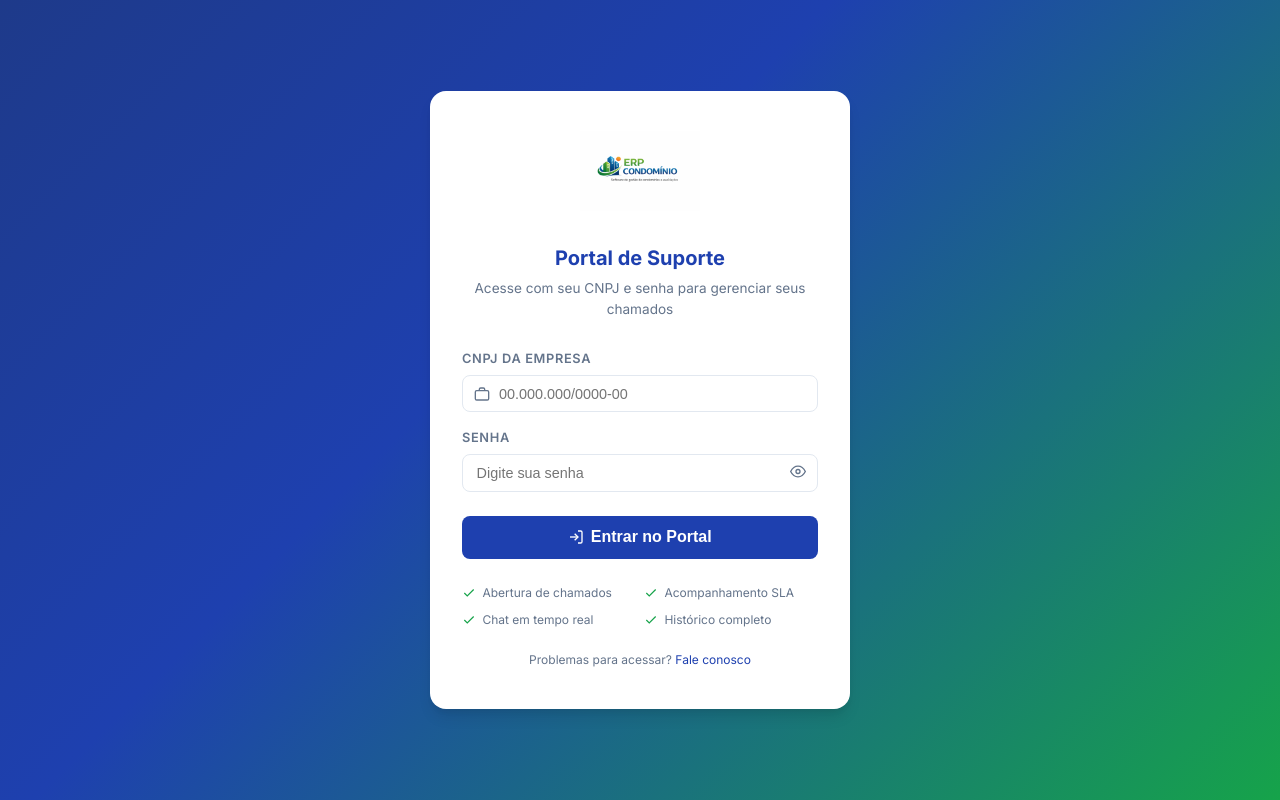
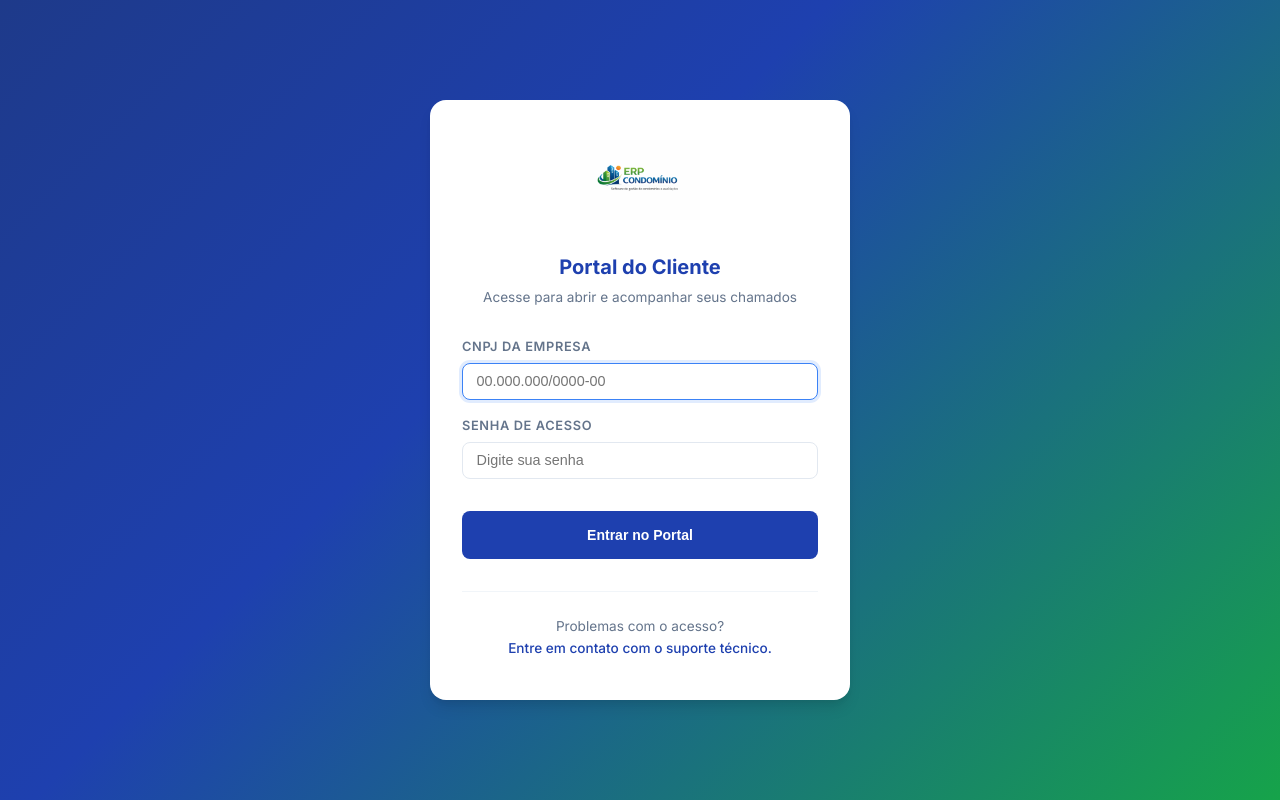
Before and after one commit to ASOARESBH/erpcondominios, a PHP site: page / in a window 1280 px wide. Run offline with PHP 8.4, Linux system fonts and the light colour scheme.

Commit message:
fix: Auditoria Sênior - Correção definitiva de CRUD, Login e implementação de Logs de depuração

```diff
--- a/index.php
+++ b/index.php
@@ -1,41 +1,81 @@
 <?php
+/**
+ * ERP Condomínio – Portal do Cliente (Login)
+ * Auditoria Sênior: Correção de Autenticação e Implementação de Logs
+ */
 require_once 'includes/config.php';
 
-// Redirecionar se já logado
-if (isClientLoggedIn()) {
+// Redirecionar se já estiver logado
+if (isset($_SESSION['cliente_id'])) {
     header('Location: painel.php');
     exit;
 }
 
 $error = '';
 
+/**
+ * Função de log sênior para rastrear falhas de login
+ */
+function auth_log($message) {
+    $log_file = __DIR__ . '/auth_error.log';
+    $timestamp = date('Y-m-d H:i:s');
+    $ip = $_SERVER['REMOTE_ADDR'] ?? '0.0.0.0';
+    $log_entry = "[$timestamp] [IP: $ip] $message" . PHP_EOL;
+    file_put_contents($log_file, $log_entry, FILE_APPEND);
+}
+
+// Processar Login
 if ($_SERVER['REQUEST_METHOD'] === 'POST') {
-    $cnpj  = preg_replace('/\D/', '', trim($_POST['cnpj'] ?? ''));
-    $senha = trim($_POST['senha'] ?? '');
+    $cnpj_input = $_POST['cnpj'] ?? '';
+    $cnpj_raw   = preg_replace('/\D/', '', $cnpj_input);
+    $cnpj       = formatCNPJ($cnpj_raw);
+    $senha      = $_POST['senha'] ?? '';
 
-    if (empty($cnpj) || empty($senha)) {
-        $error = 'Por favor, preencha o CNPJ e a senha.';
+    auth_log("Tentativa de login: CNPJ: $cnpj (Raw: $cnpj_raw)");
+
+    if (empty($cnpj_raw) || empty($senha)) {
+        $error = 'Por favor, informe o CNPJ e a senha.';
+        auth_log("ERRO: Campos vazios.");
     } else {
         try {
-            $db   = getDB();
-            $stmt = $db->prepare('SELECT * FROM clientes WHERE cnpj = ? AND ativo = 1 LIMIT 1');
-            // Aceita CNPJ com ou sem formatação
-            $cnpjFormatado = formatCNPJ($cnpj);
-            $stmt->execute([$cnpjFormatado]);
-            $client = $stmt->fetch();
+            $db = getDB();
 
-            if ($client && password_verify($senha, $client['senha'])) {
-                $_SESSION['client_id']    = $client['id'];
-                $_SESSION['client_name']  = $client['razao_social'];
-                $_SESSION['client_cnpj']  = $client['cnpj'];
-                $_SESSION['client_email'] = $client['email'];
-                header('Location: painel.php');
-                exit;
+            // Buscar cliente (verificando se está ativo)
+            $stmt = $db->prepare('SELECT * FROM clientes WHERE cnpj = ?');
+            $stmt->execute([$cnpj]);
+            $cliente = $stmt->fetch();
+
+            if ($cliente) {
+                auth_log("Cliente encontrado: ID " . $cliente['id'] . " | Ativo: " . $cliente['ativo']);
+
+                if (!$cliente['ativo']) {
+                    $error = 'Sua conta está inativa. Entre em contato com o suporte.';
+                    auth_log("ERRO: Conta inativa para ID " . $cliente['id']);
+                }
+                // Verificar senha usando password_verify
+                elseif (password_verify($senha, $cliente['senha'])) {
+                    // Login Sucesso
+                    $_SESSION['cliente_id']    = $cliente['id'];
+                    $_SESSION['cliente_nome']  = $cliente['razao_social'];
+                    $_SESSION['cliente_cnpj']  = $cliente['cnpj'];
+                    $_SESSION['cliente_email'] = $cliente['email'];
+
+                    auth_log("SUCESSO: Login realizado para ID " . $cliente['id']);
+
+                    header('Location: painel.php');
+                    exit;
+                } else {
+                    $error = 'CNPJ ou senha incorretos.';
+                    auth_log("ERRO: Senha incorreta para ID " . $cliente['id']);
+                    // Log técnico: O hash no banco é: substr($cliente['senha'], 0, 10)...
+                }
             } else {
-                $error = 'CNPJ ou senha incorretos. Verifique seus dados e tente novamente.';
+                $error = 'CNPJ ou senha incorretos.';
+                auth_log("ERRO: CNPJ não encontrado no banco: $cnpj");
             }
-        } catch (Exception $e) {
-            $error = 'Erro de conexão com o banco de dados. Tente novamente em instantes.';
+        } catch (PDOException $e) {
+            $error = 'Erro técnico no servidor. Tente novamente mais tarde.';
+            auth_log("EXCEÇÃO PDO: " . $e->getMessage());
         }
     }
 }
@@ -45,136 +85,47 @@ if ($_SERVER['REQUEST_METHOD'] === 'POST') {
 <head>
   <meta charset="UTF-8">
   <meta name="viewport" content="width=device-width, initial-scale=1.0">
-  <title>Portal de Suporte – ERP Condomínio</title>
+  <title>Login – ERP Condomínio</title>
   <link rel="preconnect" href="https://fonts.googleapis.com">
   <link href="https://fonts.googleapis.com/css2?family=Inter:wght@400;500;600;700;800&display=swap" rel="stylesheet">
   <link rel="stylesheet" href="assets/style.css">
-  <style>
-    .login-features {
-      display: grid;
-      grid-template-columns: 1fr 1fr;
-      gap: .5rem;
-      margin-top: 1.5rem;
-    }
-    .login-feature {
-      display: flex;
-      align-items: center;
-      gap: .4rem;
-      font-size: .75rem;
-      color: var(--text-muted);
-    }
-    .login-feature svg { color: var(--secondary); flex-shrink: 0; }
-    .cnpj-input-wrap { position: relative; }
-    .cnpj-input-wrap svg {
-      position: absolute;
-      left: .75rem;
-      top: 50%;
-      transform: translateY(-50%);
-      color: var(--text-muted);
-    }
-    .cnpj-input-wrap .form-control { padding-left: 2.25rem; }
-    .pass-toggle {
-      position: absolute;
-      right: .75rem;
-      top: 50%;
-      transform: translateY(-50%);
-      background: none;
-      border: none;
-      cursor: pointer;
-      color: var(--text-muted);
-    }
-    .pass-wrap { position: relative; }
-    .pass-wrap .form-control { padding-right: 2.5rem; }
-    .demo-box {
-      background: #eff6ff;
-      border: 1px solid #bfdbfe;
-      border-radius: var(--radius);
-      padding: .75rem 1rem;
-      margin-top: 1rem;
-      font-size: .78rem;
-      color: #1e40af;
-    }
-    .demo-box strong { display: block; margin-bottom: .25rem; }
-  </style>
 </head>
-<body>
+<body class="login-body">
 <div class="login-page">
   <div class="login-card">
     <div class="login-logo">
       <img src="assets/logo.png" alt="ERP Condomínio">
     </div>
-    <div class="login-title">Portal de Suporte</div>
-    <div class="login-subtitle">Acesse com seu CNPJ e senha para gerenciar seus chamados</div>
+    <div class="login-title">Portal do Cliente</div>
+    <div class="login-subtitle">Acesse para abrir e acompanhar seus chamados</div>
 
     <?php if ($error): ?>
-    <div class="alert alert-danger"><?= sanitize($error) ?></div>
+      <div class="alert alert-danger" style="margin-top:1rem; border-left:4px solid #dc2626">
+        <?= sanitize($error) ?>
+      </div>
     <?php endif; ?>
 
-    <form method="POST" action="">
+    <form method="POST" action="index.php" style="margin-top:1.5rem">
       <div class="form-group">
-        <label class="form-label" for="cnpj">CNPJ da Empresa</label>
-        <div class="cnpj-input-wrap">
-          <svg width="16" height="16" fill="none" stroke="currentColor" stroke-width="2" viewBox="0 0 24 24">
-            <rect x="2" y="7" width="20" height="14" rx="2"/><path d="M16 7V5a2 2 0 0 0-2-2h-4a2 2 0 0 0-2 2v2"/>
-          </svg>
-          <input type="text" id="cnpj" name="cnpj" class="form-control" placeholder="00.000.000/0000-00"
-                 maxlength="18" autocomplete="username" required
-                 value="<?= sanitize($_POST['cnpj'] ?? '') ?>" oninput="maskCNPJ(this)">
-        </div>
+        <label class="form-label">CNPJ da Empresa</label>
+        <input type="text" name="cnpj" class="form-control" placeholder="00.000.000/0000-00"
+               required maxlength="18" oninput="maskCNPJ(this)" autofocus
+               value="<?= sanitize($_POST['cnpj'] ?? '') ?>">
       </div>
-
       <div class="form-group">
-        <label class="form-label" for="senha">Senha</label>
-        <div class="pass-wrap">
-          <input type="password" id="senha" name="senha" class="form-control"
-                 placeholder="Digite sua senha" autocomplete="current-password" required>
-          <button type="button" class="pass-toggle" onclick="togglePass()">
-            <svg id="eye-icon" width="16" height="16" fill="none" stroke="currentColor" stroke-width="2" viewBox="0 0 24 24">
-              <path d="M1 12s4-8 11-8 11 8 11 8-4 8-11 8-11-8-11-8z"/><circle cx="12" cy="12" r="3"/>
-            </svg>
-          </button>
-        </div>
+        <label class="form-label">Senha de Acesso</label>
+        <input type="password" name="senha" class="form-control" placeholder="Digite sua senha" required>
       </div>
-
-      <button type="submit" class="btn btn-primary btn-block btn-lg" style="margin-top:.5rem">
-        <svg width="16" height="16" fill="none" stroke="currentColor" stroke-width="2" viewBox="0 0 24 24">
-          <path d="M15 3h4a2 2 0 0 1 2 2v14a2 2 0 0 1-2 2h-4"/><polyline points="10 17 15 12 10 7"/><line x1="15" y1="12" x2="3" y2="12"/>
-        </svg>
+      <button type="submit" class="btn btn-primary btn-block" style="margin-top:1rem; height:48px; font-weight:600">
         Entrar no Portal
       </button>
     </form>
 
-<!-- Dados de demonstração removidos para produção -->
-
-    <div class="login-features">
-      <div class="login-feature">
-        <svg width="14" height="14" fill="none" stroke="currentColor" stroke-width="2" viewBox="0 0 24 24">
-          <polyline points="20 6 9 17 4 12"/>
-        </svg>
-        Abertura de chamados
-      </div>
-      <div class="login-feature">
-        <svg width="14" height="14" fill="none" stroke="currentColor" stroke-width="2" viewBox="0 0 24 24">
-          <polyline points="20 6 9 17 4 12"/>
-        </svg>
-        Acompanhamento SLA
-      </div>
-      <div class="login-feature">
-        <svg width="14" height="14" fill="none" stroke="currentColor" stroke-width="2" viewBox="0 0 24 24">
-          <polyline points="20 6 9 17 4 12"/>
-        </svg>
-        Chat em tempo real
-      </div>
-      <div class="login-feature">
-        <svg width="14" height="14" fill="none" stroke="currentColor" stroke-width="2" viewBox="0 0 24 24">
-          <polyline points="20 6 9 17 4 12"/>
-        </svg>
-        Histórico completo
-      </div>
-    </div>
-
-    <div style="text-align:center;margin-top:1.25rem;font-size:.75rem;color:var(--text-muted)">
-      Problemas para acessar? <a href="mailto:suporte@erpcondominios.com.br">Fale conosco</a>
+    <div class="login-footer" style="margin-top:2rem; padding-top:1.5rem; border-top:1px solid #f1f5f9; text-align:center">
+      <p style="font-size:0.85rem; color:#64748b">
+        Problemas com o acesso? <br>
+        <span style="color:#1e40af; font-weight:500">Entre em contato com o suporte técnico.</span>
+      </p>
     </div>
   </div>
 </div>
@@ -188,18 +139,6 @@ function maskCNPJ(input) {
   v = v.replace(/(\d{4})(\d)/, '$1-$2');
   input.value = v;
 }
-
-function togglePass() {
-  const inp = document.getElementById('senha');
-  const ico = document.getElementById('eye-icon');
-  if (inp.type === 'password') {
-    inp.type = 'text';
-    ico.innerHTML = '<path d="M17.94 17.94A10.07 10.07 0 0 1 12 20c-7 0-11-8-11-8a18.45 18.45 0 0 1 5.06-5.94M9.9 4.24A9.12 9.12 0 0 1 12 4c7 0 11 8 11 8a18.5 18.5 0 0 1-2.16 3.19m-6.72-1.07a3 3 0 1 1-4.24-4.24"/><line x1="1" y1="1" x2="23" y2="23"/>';
-  } else {
-    inp.type = 'password';
-    ico.innerHTML = '<path d="M1 12s4-8 11-8 11 8 11 8-4 8-11 8-11-8-11-8z"/><circle cx="12" cy="12" r="3"/>';
-  }
-}
 </script>
 </body>
 </html>
```
Also changed, not shown: admin/clientes.php (+150 -128 lines).
